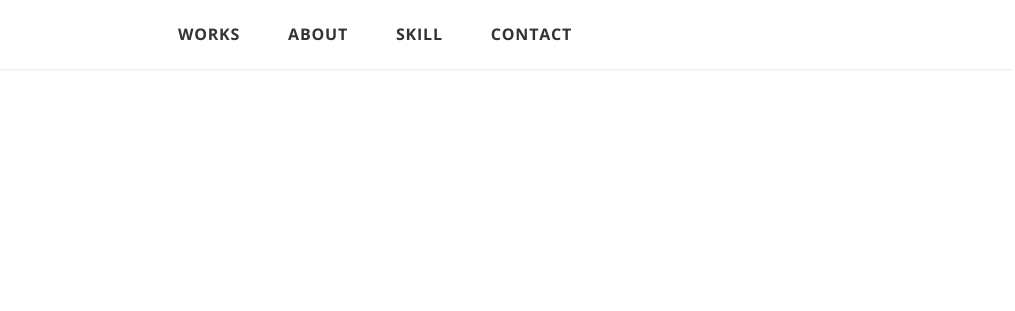
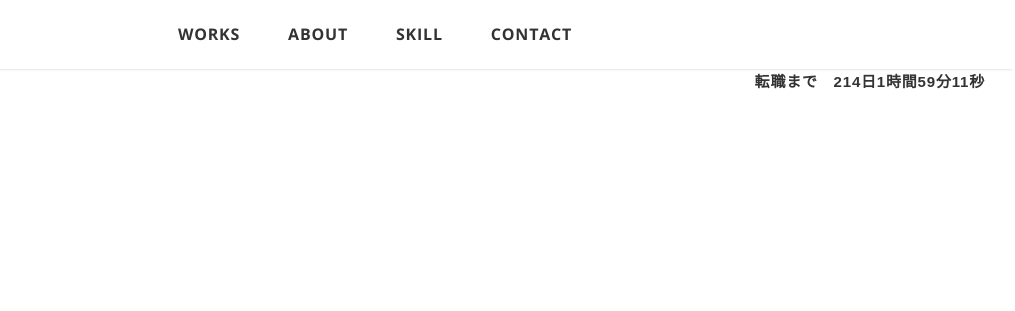
Before and after one commit to herisson0818/portfolio, a plain HTML site: page index.html in a window 1280 px wide. Shown: the top 311 px of the page, without its empty margins (265-1280 px from the left). Drawn offline with nearby package versions, Linux system fonts and the light colour scheme.

Commit message:
カウント

```diff
--- a/css/style.css
+++ b/css/style.css
@@ -60,6 +60,7 @@ li {
 /*--------------------------------
  文字
 ---------------------------------*/
+
 .heading-primary {
   font-family: "Open sans", sans-serif;
   font-size: 40px;
@@ -107,6 +108,11 @@ li {
 /*--------------------------------
 ヘッダー
 ---------------------------------*/
+.GoalTimer{
+  text-align: right;
+  margin-right: 30px;
+}
+
 .header {
   display: flex;
   align-items: center;
--- a/index.html
+++ b/index.html
@@ -32,6 +32,10 @@
         <li class="gnav-item"><a class="gnav-link" href="#contact-section">CONTACT</a></li>
       </ul>
     </nav>
+
+    <div class="GoalTimer">
+          <h2 class="timer">転職まで　<span id="day"></span>日<span id="hour"></span>時間<span id="min"></span>分<span id="sec"></span>秒</h2>
+    </div>
     <!-- /.gnav -->
 
     <!-- .header -->
--- a/js/script.js
+++ b/js/script.js
@@ -46,3 +46,35 @@ $(function () {
     return false;
   });
 });
+
+var countdown = function(due) {
+	var now = new Date();
+
+	var rest = due.getTime() - now.getTime();
+	var sec = Math.floor(rest / 1000 % 60);
+	var min = Math.floor(rest / 1000 / 60) % 60;
+	var hours = Math.floor(rest /1000 / 60 /60) % 24;
+	var days = Math.floor(rest / 1000 / 60 / 60 / 24);
+	var count = [days, hours, min, sec];
+
+	return count;
+}
+
+var goal = new Date(2021, 1, 1);
+goal.setHours(23);
+goal.setMinutes(59)
+goal.setSeconds(59);
+
+var recalc = function() {
+	var counter = countdown(goal);
+	document.getElementById('day').textContent = counter[0];
+	document.getElementById('hour').textContent = counter[1];
+	document.getElementById('min').textContent = counter[2];
+	document.getElementById('sec').textContent = counter[3];
+	refresh();
+}
+
+var refresh = function() {
+	setTimeout(recalc, 1000);
+}
+recalc();
```
